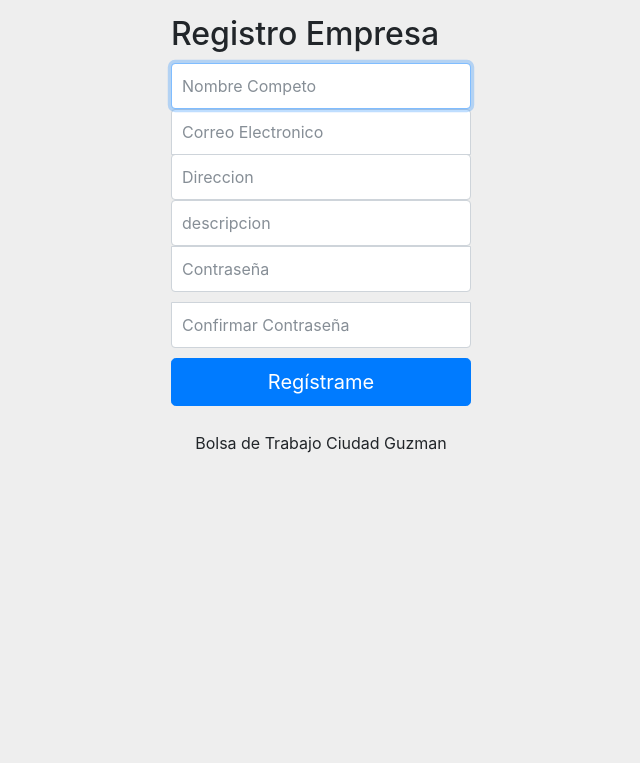
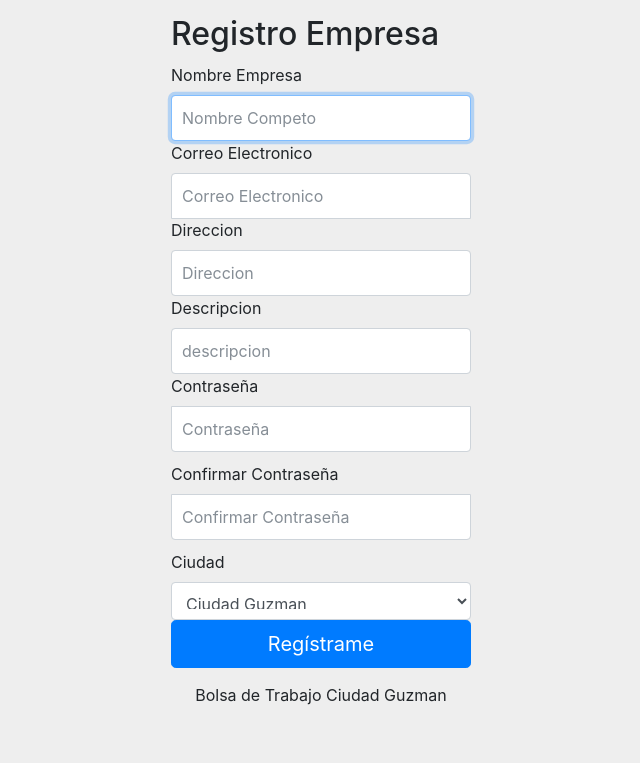
Before and after one commit to softwareinsights/bolsacdg, a PHP site: page /proyectos/registro-empresa in a window 1280 px wide. Shown: the part 96-859 px from the top of the page, without its empty margins (319-959 px from the left). Before the commit the page ends 549 px from the top, so only its background shows below. Run offline with PHP 8.4, Linux system fonts and the light colour scheme; data that the repository does not hold is empty; some libraries are stand-ins or nearby versions.

Commit message:
Actualizado

```diff
--- a/server/registro-empresa.php
+++ b/server/registro-empresa.php
@@ -6,7 +6,7 @@
 
 
         #Reistrar Usuario
-        $query = "INSERT INTO usuario (idusuario, nombre, email, password, direccion, descripcion, tipo) VALUES (NULL, '".$_POST['nombre']."', '".$_POST['email']."', '".$_POST['password']."', '".$_POST['direccion']."', '".$_POST['descripcion']."', 'EMPRESA');";
+        $query = "INSERT INTO usuario (idusuario, nombre, email, password, direccion, descripcion, tipo, ciudad_idciudad) VALUES (NULL, '".$_POST['nombre']."', '".$_POST['email']."', '".$_POST['password']."', '".$_POST['direccion']."', '".$_POST['descripcion']."', 'EMPRESA','".$_POST['idciudad']."');";
         $db->exec($query);
 
         $lastInsert= $db->lastInsertId();
--- a/views/registro-empresa.php
+++ b/views/registro-empresa.php
@@ -1,19 +1,34 @@
 <!--Login-->
 <form class="form-signin" action="server/registro-empresa.php" method="post">
   <h2 class="form-signin-heading">Registro Empresa</h2>
-  <label for="inputnombre" class="sr-only">Nombre Empresa</label>
+  <label for="inputnombre">Nombre Empresa</label>
   <input type="text" id="nombre" class="form-control" name= "nombre" placeholder="Nombre Competo" required autofocus>
-  <label for="inputEmail" class="sr-only">Correo Electronico</label>
-  <input type="email" id="inputEmail" class="form-control" name= "email" placeholder="Correo Electronico" required autofocus>
-  <label for="inputdireccion" class="sr-only">Direccion</label>
-  <input type="text" id="inputdireccion" class="form-control" name= "direccion" placeholder="Direccion" required autofocus>
-  <label for="inputpassword" class="sr-only">Descripcion</label>
-  <input type="text" id="inputdescripcion" class="form-control" name= "descripcion" placeholder="descripcion" required autofocus>
-  <label for="inputpassword" class="sr-only">Contraseña</label>
-  <input type="password" id="inputpassword" class="form-control" name= "password" placeholder="Contraseña" required autofocus>
-  <label for="inputcpassword" class="sr-only">Confirmar Contraseña</label>
-  <input type="password" id="cpassword" class="form-control" name= "repassword" placeholder="Confirmar Contraseña" required autofocus>
-  <div class="checkbox">
+  <label for="inputEmail">Correo Electronico</label>
+  <input type="email" id="inputEmail" class="form-control" name= "email" placeholder="Correo Electronico" required>
+  <label for="inputdireccion">Direccion</label>
+  <input type="text" id="inputdireccion" class="form-control" name= "direccion" placeholder="Direccion" required>
+  <label for="inputpassword">Descripcion</label>
+  <input type="text" id="inputdescripcion" class="form-control" name= "descripcion" placeholder="descripcion" required>
+  <label for="inputpassword">Contraseña</label>
+  <input type="password" id="inputpassword" class="form-control" name= "password" placeholder="Contraseña" required>
+  <label for="inputcpassword">Confirmar Contraseña</label>
+  <input type="password" id="cpassword" class="form-control" name= "repassword" placeholder="Confirmar Contraseña" required>
+  <label for="inputciudad">Ciudad</label>
+  <select id="inputciudad" class="form-control" name= "idciudad" required>
+    <?php
+    $consulta =$db->prepare("SELECT idciudad, nombre FROM ciudad");
+    $consulta->execute();
+    $resultado = $consulta->fetchAll(PDO::FETCH_ASSOC);
+
+
+    foreach ($resultado as $key => $value) {
+      echo "<option value='".$resultado[$key]['idciudad']."'>'".$resultado[$key]['nombre']."</option>";
+      # code...
+    }
+
+     ?>
+    <option value="1">Ciudad Guzman</option>
+  </select>
 
 
 
```
Also changed, not shown: server/acceso.php (+16 -9 lines), views/acceso.php (+4 -4 lines), 1 other file.
